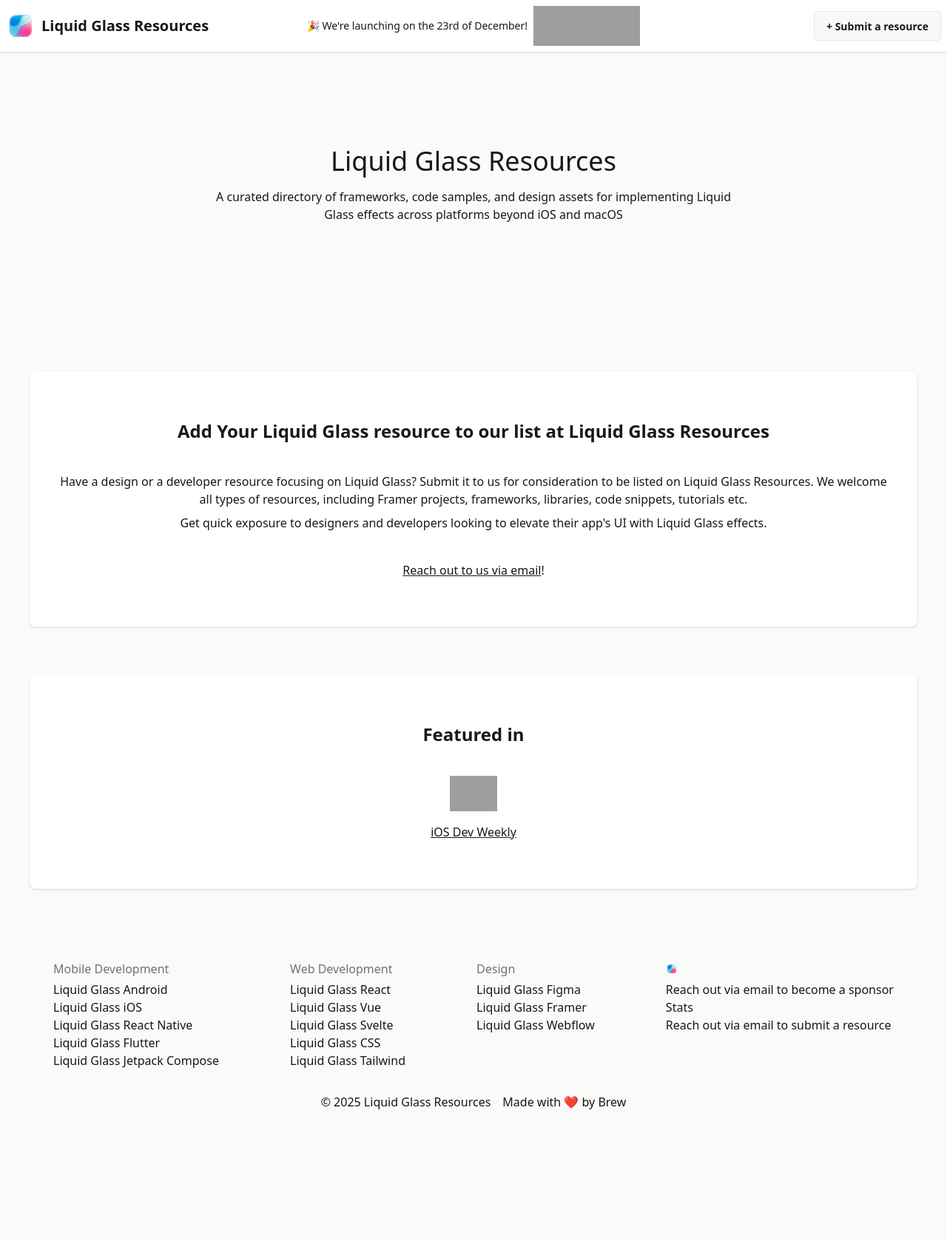
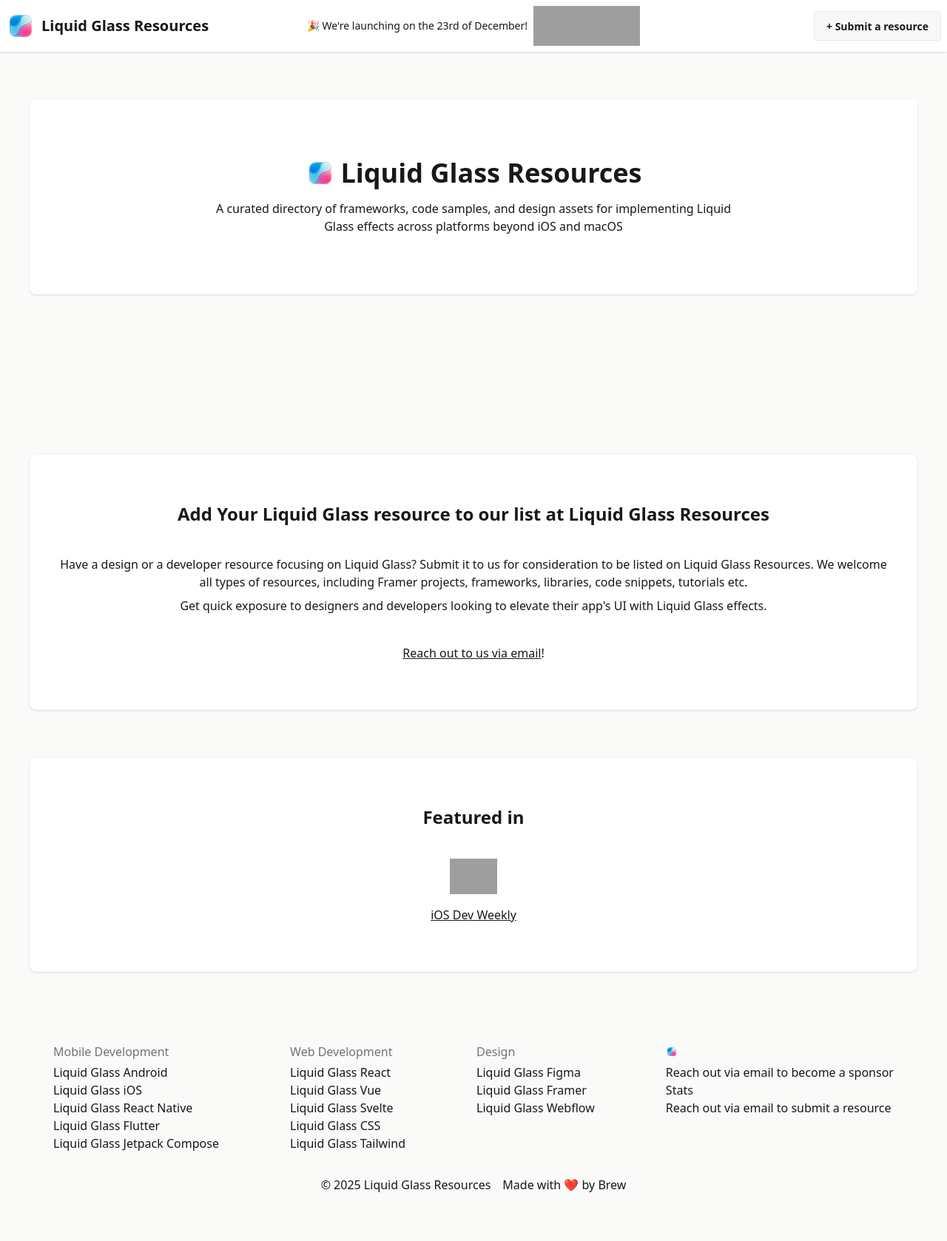
Before and after one commit to BrewDotDev/liquid-glass-resources, a Jekyll site: the page built from index.md, in a window 1280 px wide. Shown: the whole page at 74% size. Built offline with Jekyll 4.4.1, drawn with Linux system fonts in a browser that asks for light colours; comment, search, counter and statistics services are not loaded; before the commit the page ends 1566 px from its top, so only the background shows below that; grey boxes are pictures that could not be loaded.

Commit message:
Update header design

```diff
--- a/_includes/header.html
+++ b/_includes/header.html
@@ -1,10 +1,13 @@
 <header>
-  <div class="flex flex-col gap-4 mb-8 mt-32 items-center">
-    <h1 class="text-4xl text-center">
+  <div class="card shadow-sm bg-white flex flex-col gap-4 py-20 mt-16 mb-12 items-center">
+    <h1 class="text-4xl text-center font-bold">
       {% if page.title %}
         {{ page.title }}
       {% else %}
-        <a href="/">{{ site.title }}</a>
+        <a href="/" class="flex flex-row gap-2">
+        <img src="/assets/images/liquid-glass-resources-logo-40.png" alt="Liquid Glass Resources Logo" class="h-10 w-10" />
+        <span>{{ site.title }}</span>
+      </a>
       {% endif %}
     </h1>
 
```
Also changed, not shown: assets/dist-styles.css.
